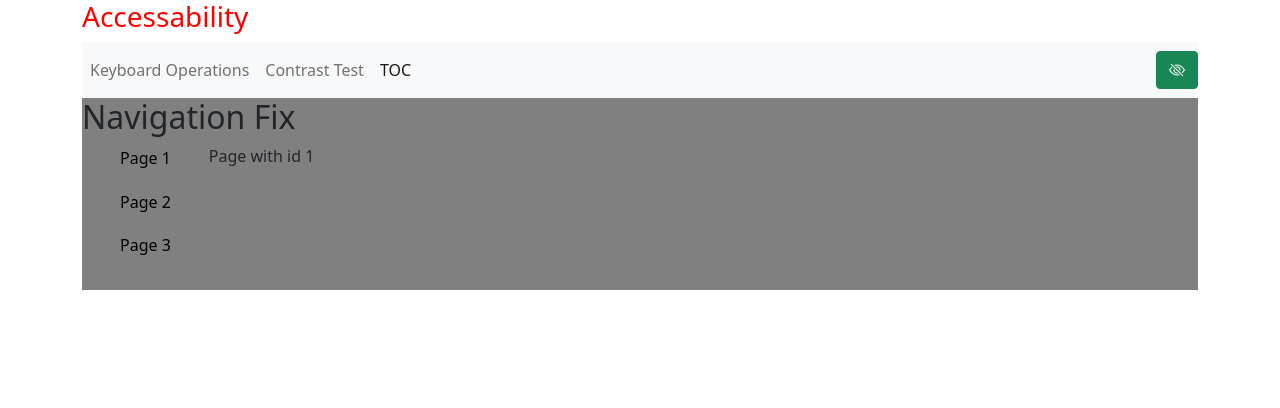
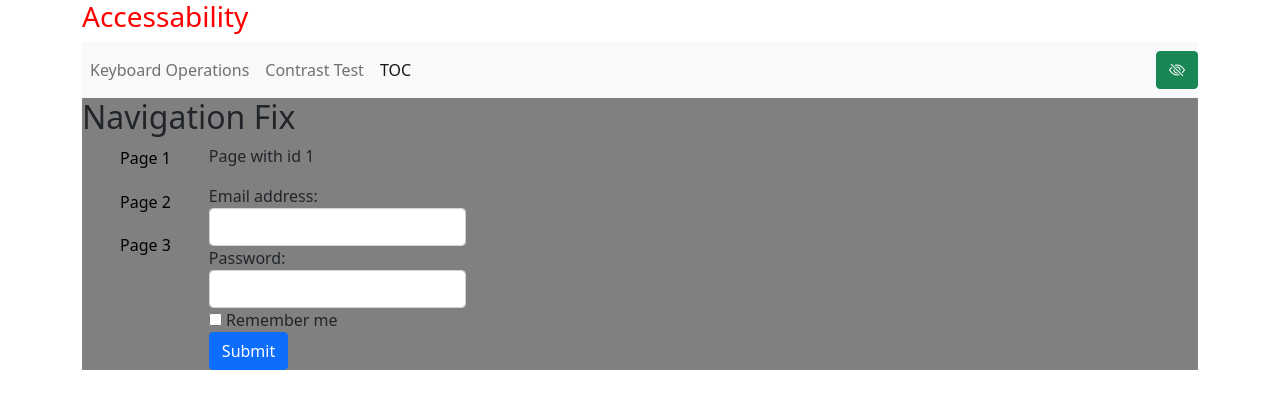
Before and after one commit to solovey1985/a11y-ca, an Angular app: page /content/page/1 in a window 1280 px wide. Shown: the top 408 px of the page. Built offline with nearby package versions, Linux system fonts and the light colour scheme.

Commit message:
add router event handler

```diff
--- a/src/app/components/content/content.component.ts
+++ b/src/app/components/content/content.component.ts
@@ -1,4 +1,4 @@
-import { Component, OnInit } from '@angular/core';
+import { Component, ElementRef, OnInit, ViewChild } from '@angular/core';
 import { TocModel } from '../../../../models/toc-model';
 
 @Component({
@@ -9,10 +9,12 @@ import { TocModel } from '../../../../models/toc-model';
 export class ContentComponent implements OnInit {
   constructor() {}
   tocs: TocModel[];
+
   ngOnInit() {
     this.tocs = new Array<TocModel>();
     this.initTocs();
   }
+
 
   initTocs() {
     for (let i = 1; i < 4; i++) {
--- a/src/app/components/page/page.component.html
+++ b/src/app/components/page/page.component.html
@@ -1 +1,15 @@
 <p>Page with id {{ param }}</p>
+<form>
+    <div class="form-group">
+      <label for="email">Email address:</label>
+      <input type="email" #firstInput class="form-control" id="email">
+    </div>
+    <div class="form-group">
+      <label for="pwd">Password:</label>
+      <input type="password" class="form-control" id="pwd">
+    </div>
+    <div class="checkbox">
+      <label><input type="checkbox"> Remember me</label>
+    </div>
+    <button type="submit" class="btn btn-primary">Submit</button>
+  </form>
--- a/src/app/components/page/page.component.ts
+++ b/src/app/components/page/page.component.ts
@@ -1,24 +1,34 @@
-import { Component, OnInit } from '@angular/core';
-import { ActivatedRoute } from '@angular/router';
-
+import { Component, ElementRef, OnInit, ViewChild } from '@angular/core';
+import { ActivatedRoute, NavigationEnd, Router } from '@angular/router';
+import { filter } from 'rxjs/operators';
 @Component({
   selector: 'app-page',
   templateUrl: './page.component.html',
-  styleUrls: ['./page.component.css']
+  styleUrls: ['./page.component.css'],
 })
 export class PageComponent implements OnInit {
 
+  @ViewChild('firstInput') firstInput: ElementRef;
+
   param: number;
-  constructor(private route: ActivatedRoute) {
+  constructor(private route: ActivatedRoute, private router: Router) {
     this.route.params.subscribe((params) => {
       console.log(params);
       if (params['id']) {
         this.param = params['id'];
       }
     });
+
   }
 
   ngOnInit() {
   }
 
+  ngAfterViewInit() {
+    this.router.events.pipe(filter(event => event instanceof NavigationEnd)).subscribe((event: NavigationEnd) => {
+      console.log("Hello ", this.firstInput.nativeElement);
+      this.firstInput.nativeElement.focus();
+    });
+  }
+
 }
--- a/src/app/components/toc/toc.component.ts
+++ b/src/app/components/toc/toc.component.ts
@@ -16,6 +16,6 @@ export class TocComponent implements OnInit {
   ngOnInit() {}
 
   onClick() {
-    this.router.navigateByUrl(this.model.Link);
+    this.router.navigateByUrl(this.model.Link, { skipLocationChange: true, } );
   }
 }
```
Also changed, not shown: 1 other file (tests, documents, lock files or other folders).
